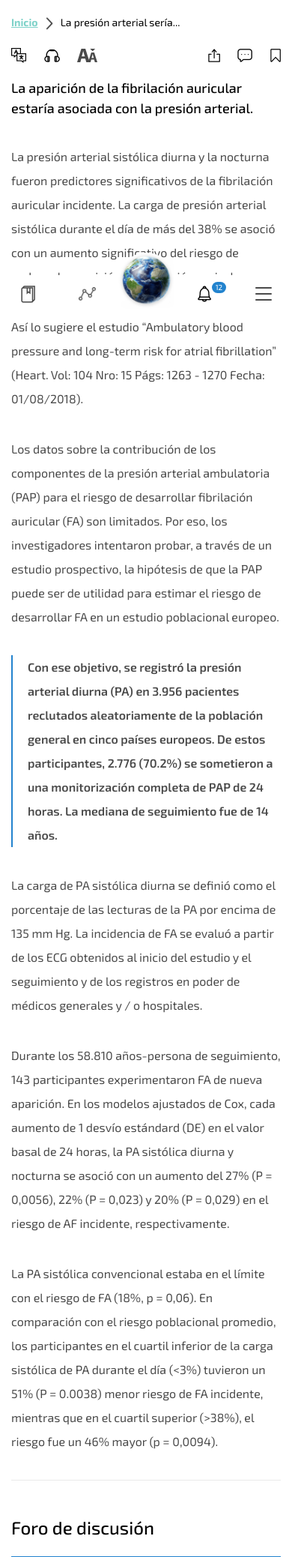
After one commit to sofiasoldano/rima, a PHP site: page /noticias-single.php in a window 390 px wide. The commit adds this page. Shown: the part 427-2504 px from the top of the page at 75% size. Run offline with PHP 8.4, Linux system fonts and the light colour scheme; some libraries are stand-ins or nearby versions.

Commit message:
Interna Noticias - Desktop y mobile

```diff
--- a/core-journals-single.php
+++ b/core-journals-single.php
@@ -6,7 +6,7 @@
     <div class="container">
         <div class="row">
             <div class="col-md-12">
-                <div class="breadcrumbs">
+                <div class="breadcrumbs hidden-mobile">
                     <a href="core-journals-inicio.php" class="before orange">Inicio</a><span class="arrow"><img src="img/icons/arrow-next.png" width="10"></span><a href="#">Archives of disease in childhood</a>
                 </div>
                 <div class="floating-menu">
--- a/css/main.css
+++ b/css/main.css
@@ -404,7 +407,7 @@ input[type='checkbox']:checked {
 /* line 1, ../sass/modules/_floating-menu.scss */
 .floating-menu {
   overflow: hidden;
-  margin: 20px 0 10px;
+  margin: 20px 0;
 }
 /* line 5, ../sass/modules/_floating-menu.scss */
 .floating-menu li {
@@ -457,12 +460,13 @@ header .world-menu {
   top: -50px;
   left: calc(50% - 45px);
   border-radius: 50px;
-}
-/* line 13, ../sass/partials/_header.scss */
+  z-index: 999;
+}
+/* line 14, ../sass/partials/_header.scss */
 header .new {
   position: relative;
 }
-/* line 16, ../sass/partials/_header.scss */
+/* line 17, ../sass/partials/_header.scss */
 header .new:after {
   content: "12";
   position: absolute;
@@ -1446,23 +1451,31 @@ footer .footer-social .dropdown select {
 }
 /* line 54, ../sass/partials/_single.scss */
 .single .content .title {
-  margin-bottom: 50px;
+  margin-bottom: 35px;
   font-size: 18px;
 }
 @media (min-width: 990px) {
   /* line 54, ../sass/partials/_single.scss */
   .single .content .title {
-    max-width: 68%;
     font-size: 24px;
   }
 }
-/* line 64, ../sass/partials/_single.scss */
+/* line 63, ../sass/partials/_single.scss */
+.single .content .highlighted {
+  border-left: 2px solid;
+  padding-left: 20px;
+}
+/* line 67, ../sass/partials/_single.scss */
+.single .content .highlighted p {
+  font-weight: 600;
+}
+/* line 72, ../sass/partials/_single.scss */
 .single .content p {
-  margin-bottom: 50px;
+  margin-bottom: 35px;
   color: #4A4A4A;
   line-height: 2;
 }
-/* line 71, ../sass/partials/_single.scss */
+/* line 79, ../sass/partials/_single.scss */
 .single .comments {
   border-top: 1px solid #E9E9E9;
   display: flex;
--- /dev/null
+++ b/noticias-single.php
@@ -0,0 +1,103 @@
+<?php $page_name = "noticias" ?>
+<?php include('header.php'); ?>
+
+<section class="cover-image">
+    <img src="img/new-feature-image.png" class="img-responsive">
+    <div class="container">
+        <div class="row">
+            <div class="col-md-12">
+                <div class="floated-info">
+                    <p class="date">01/08/2018 - <span class="publish">REVISTA HEART</span></p>
+                    <div class="title">La presión arterial sería un predictor de fibrilación auricular</div>
+                </div>
+            </div>
+        </div>
+    </div>
+</section>
+
+<section class="single">
+    <div class="container">
+        <div class="row">
+            <div class="col-md-12">
+                <div class="breadcrumbs">
+                    <a href="core-journals-inicio.php" class="before green">Inicio</a><span class="arrow"><img src="img/icons/arrow-next.png" width="10"></span><a href="#">La presión arterial sería...</a>
+                </div>
+                <div class="floating-menu">
+                    <ul>
+                        <div class="left">
+                            <li><a href="#"><img src="img/icons/language.png" width="20"></a></li>
+                            <li><a href="#"><img src="img/icons/headphones.png" width="21"></a></li>
+                            <li><a href="#"><img src="img/icons/font-size.png" width="27"></a></li>
+                        </div>
+                        <div class="right">
+                            <li><a href="#"><img src="img/icons/share.png" width="16"></a></li>
+                            <li><a href="#"><img src="img/icons/comment.png" width="20"></a></li>
+                            <li><a href="#"><img src="img/icons/bookmark.png" width="14"></a></li>
+                        </div>
+                    </ul>
+                </div>
+                <div class="content">
+                    <div class="title">La aparición de la fibrilación auricular estaría asociada con la presión arterial.</div>
+                    <p>La presión arterial sistólica diurna y la nocturna fueron predictores significativos de la fibrilación auricular incidente. La carga de presión arterial sistólica durante el día de más del 38% se asoció con un aumento significativo del riesgo de padecer la aparición de fibrilación auricular. </p>
+
+                    <p>Así lo sugiere el estudio “Ambulatory blood pressure and long-term risk for atrial fibrillation” (Heart. Vol: 104 Nro: 15 Págs: 1263 - 1270 Fecha: 01/08/2018). </p>
+
+                    <p>Los datos sobre la contribución de los componentes de la presión arterial ambulatoria (PAP) para el  riesgo de desarrollar fibrilación auricular (FA) son limitados. Por eso, los investigadores intentaron probar, a través de un estudio prospectivo, la hipótesis de que la PAP puede ser de utilidad para estimar el riesgo de desarrollar FA en un estudio poblacional europeo.</p>
+
+                    <div class="highlighted blue">
+                        <p>Con ese objetivo, se registró la presión arterial diurna (PA) en 3.956 pacientes reclutados aleatoriamente de la población general en cinco países europeos. De estos participantes, 2.776 (70.2%) se sometieron a una monitorización completa de PAP de 24 horas. La mediana de seguimiento fue de 14 años. </p>
+                    </div>
+
+                    <p>La carga de PA sistólica diurna se definió como el porcentaje de las lecturas de la PA por encima de 135 mm Hg. La incidencia de FA se evaluó a partir de los ECG obtenidos al inicio del estudio y el seguimiento y de los registros en poder de médicos generales y / o hospitales.</p>
+
+                    <p>Durante los 58.810 años-persona de seguimiento, 143 participantes experimentaron FA de nueva aparición. En los modelos ajustados de Cox, cada aumento de 1 desvío estándard (DE) en el valor basal de 24 horas, la PA sistólica diurna y nocturna se asoció con un aumento del 27% (P = 0,0056), 22% (P = 0,023) y 20% (P = 0,029) en el riesgo de AF incidente, respectivamente. </p>
+
+                    <p>La PA sistólica convencional estaba en el límite con el riesgo de FA (18%, p = 0,06). En comparación con el riesgo poblacional promedio, los participantes en el cuartil inferior de la carga sistólica de PA durante el día (<3%) tuvieron un 51% (P = 0.0038) menor riesgo de FA incidente, mientras que en el cuartil superior (>38%), el riesgo fue un 46% mayor (p = 0,0094).</p>
+                </div>
+            </div>
+        </div>
+        <div class="comments">
+            <div class="row">
+                <div class="col-md-7">
+                    <div class="title">Foro de discusión</div>
+                    <div class="discussion blue-bg"></div>
+                </div>
+                <div class="col-md-5">
+                    <div class="title">Artículos relacionados</div>
+                    <div class="main-block">
+                        <div class="info">
+                            <div class="author">Irimu, G.; Ogero, M.; Mbevi, G.; Agweyu, A.; Akech, S.; Julius, T.; Nyamai, R.; Githang'a, D.; Ayieko, P.; English, M.; Clinical Information Network Authors, G.r.oup.</div>
+                            <div class="name">Preserving oral history: 50 years of paediatric nephrology in Europe.</div>
+                            <div class="pages">Páginas 1008 - 1009</div>
+                        </div>
+                        <div class="bottom">
+                            <ul class="button-list">
+                                <li><a href="#"><img src="img/icons/bookmark.png" width="14"></a></li>
+                                <li><a href="#"><img src="img/icons/view.png" width="18"></a></li>
+                                <li><a href="#"><img src="img/icons/text-align.png" width="14"></a></li>
+                                <li><a href="#"><img src="img/icons/comment.png" width="20"></a></li>
+                            </ul>
+                        </div>
+                    </div>
+                    <div class="main-block">
+                        <div class="info">
+                            <div class="author">Lagercrantz, H.</div>
+                            <div class="name">Sweden wins over England in child health championship.</div>
+                            <div class="pages">Páginas 1005 - 1006</div>
+                        </div>
+                        <div class="bottom">
+                            <ul class="button-list">
+                                <li><a href="#"><img src="img/icons/bookmark.png" width="14"></a></li>
+                                <li><a href="#"><img src="img/icons/view.png" width="18"></a></li>
+                                <li><a href="#"><img src="img/icons/text-align.png" width="14"></a></li>
+                                <li><a href="#"><img src="img/icons/comment.png" width="20"></a></li>
+                            </ul>
+                        </div>
+                    </div>
+                </div>
+            </div>
+        </div>
+    </div>
+</section>
+
+<?php include('footer.php'); ?>
--- a/sass/modules/_breadcrumbs.scss
+++ b/sass/modules/_breadcrumbs.scss
@@ -2,7 +2,10 @@
     font-size: 14px;
     color: $gray;
     margin-bottom: 15px;
-    display: none;
+
+    &.hidden-mobile{
+        display: none;
+    }
 
     @include respond-to('medium'){
         display: block;
--- a/sass/modules/_floating-menu.scss
+++ b/sass/modules/_floating-menu.scss
@@ -1,6 +1,6 @@
 .floating-menu{
     overflow: hidden;
-    margin: 20px 0 10px;
+    margin: 20px 0;
 
     li{
         display: inline-block;
--- a/sass/partials/_base.scss
+++ b/sass/partials/_base.scss
@@ -8,3 +8,4 @@
 @import 'magazine';
 @import 'folders';
 @import 'single';
+@import 'cover-image';
--- a/sass/partials/_header.scss
+++ b/sass/partials/_header.scss
@@ -8,6 +8,7 @@ header{
         top: -50px;
         left: calc(50% - 45px);
         border-radius: 50px;
+        z-index: 999;
     }
 
     .new{
@@ -181,6 +182,7 @@ header{
         .bottom{
             position: relative;
             margin-bottom: -20px;
+            z-index: 1;
 
             @include respond-to('medium'){
                 margin-bottom: -30px;
```
Also changed, not shown: other parts of css/main.css (+129 -51 lines), sass/pages/_core-journals.scss (+7 -0 lines), sass/partials/_cover-image.scss (added, +58 -0 lines), sass/partials/_single.scss (+11 -3 lines), 1 other file.
